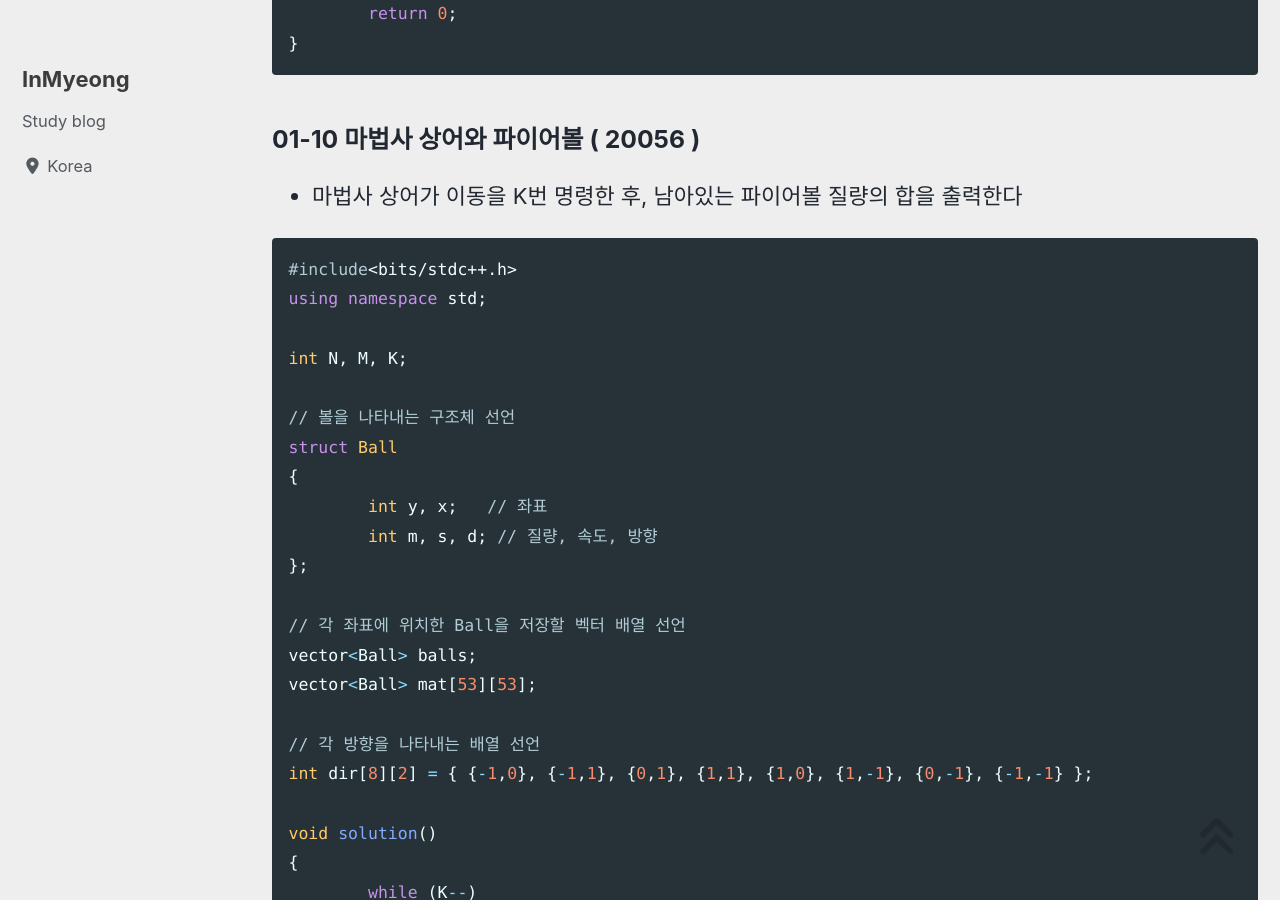
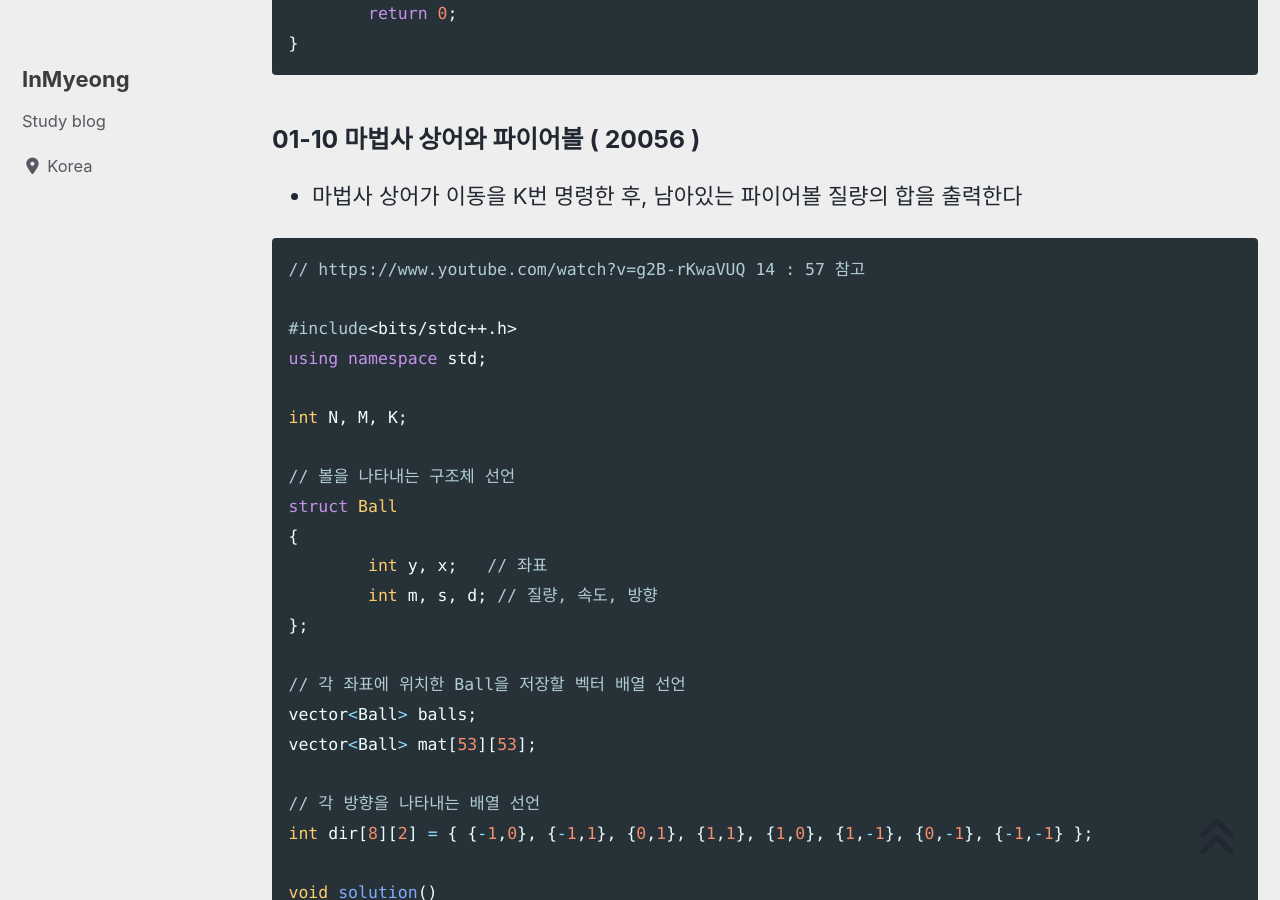
Before and after one commit to devMyeong/devMyeong.github.io, a Jekyll site: the page built from _posts/codingTest/2023-05-01-삼성기출.md, in a window 1280 px wide and 900 px high, scrolled down 24110 px. Built offline with Jekyll 4.4.1, drawn with Linux system fonts in a browser that asks for light colours; cached includes are drawn as plain includes; nearby versions of some CDN libraries; some web fonts are replaced; comment, search, counter and statistics services are not loaded.

Commit message:
Chore : 수정

````diff
--- a/_posts/codingTest/2023-05-01-삼성기출.md
+++ b/_posts/codingTest/2023-05-01-삼성기출.md
@@ -782,6 +782,8 @@ int main()
 - 마법사 상어가 이동을 K번 명령한 후, 남아있는 파이어볼 질량의 합을 출력한다
 
 ```cpp
+// https://www.youtube.com/watch?v=g2B-rKwaVUQ 14 : 57 참고
+
 #include<bits/stdc++.h>
 using namespace std;
 
````
